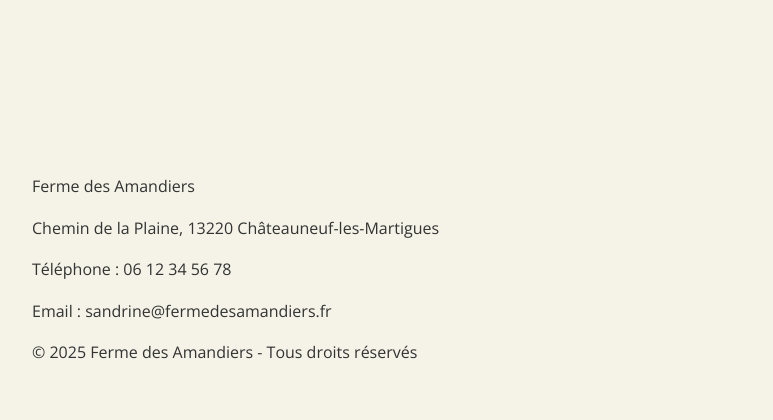
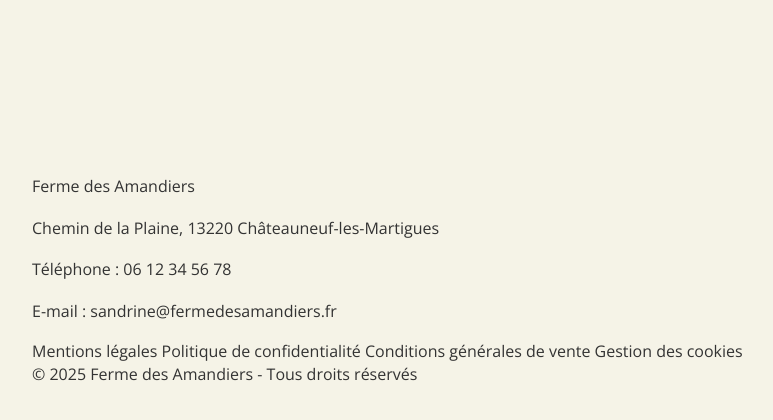
Before and after one commit to mikepixeldev/OCR-CdPD-Projet9-Creation_Site_FermeDesAmandiers, a PHP site: page /index.php in a window 1280 px wide. Shown: the part 273-693 px from the top of the page, without its empty margins (24-797 px from the left). Run offline with PHP 8.4, Linux system fonts and the light colour scheme.

Commit message:
Add legal links section to footer
Added a new section in the footer for legal links including Mentions légales, Politique de confidentialité, Conditions générales de vente, and Gestion des cookies. Also updated the email label to 'E-mail' for consistency.

```diff
--- a/partials/footer.php
+++ b/partials/footer.php
@@ -1,14 +1,25 @@
         <footer>
+            <!-- Coordonnées -->
             <div class="footer-contact">
                 <p>Ferme des Amandiers</p>
                 <p>Chemin de la Plaine, 13220 Châteauneuf-les-Martigues</p>
                 <p>Téléphone : 06 12 34 56 78</p>
-                <p>Email : sandrine@fermedesamandiers.fr</p>
+                <p>E-mail : sandrine@fermedesamandiers.fr</p>
             </div>
 
+            <!-- Liens légaux -->
+            <div>
+                <a href="#mentions-legales">Mentions légales</a>
+                <a href="#politique-confidentialite">Politique de confidentialité</a>
+                <a href="#cgv">Conditions générales de vente</a>
+                <a href="#cookies">Gestion des cookies</a>
+            </div>
+
+            <!-- Copyright -->
             <div class="footer-legal">
                 <p>&copy; <?= date('Y') ?> Ferme des Amandiers - Tous droits réservés</p>
             </div>
         </footer>
-    </body>
-</html>
+        </body>
+
+        </html>
```
